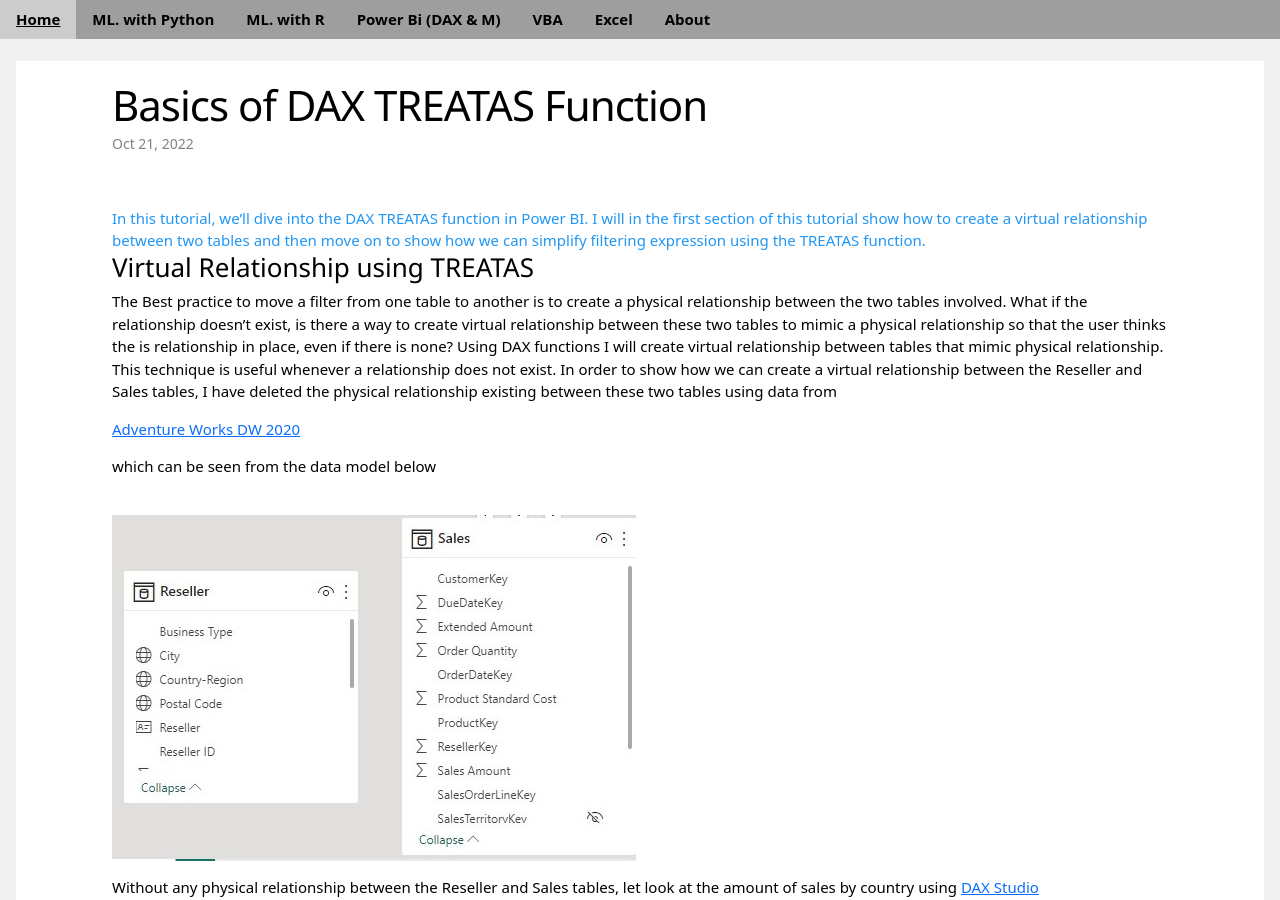
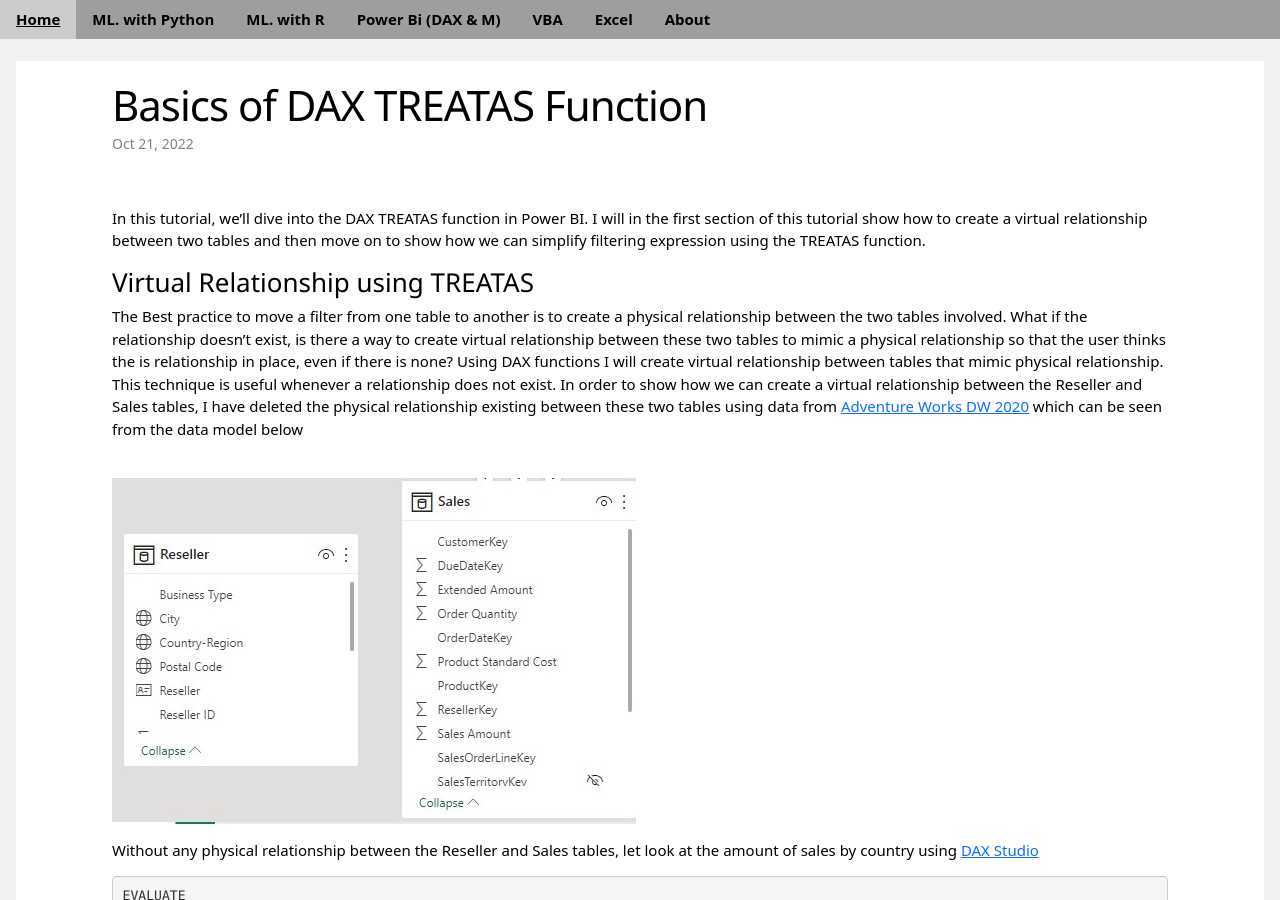
Before and after one commit to emmanuel-arize/arizeblog, a Jekyll site: the page built from Power-BI/_posts/2022-10-21-Treatas.md, in a window 1280 px wide and 900 px high. Built offline with Jekyll 4.4.1, drawn with Linux system fonts in a browser that asks for light colours; nearby versions of some CDN libraries; library files that are not in the unit come from our copies.

Commit message:
Update 2022-10-21-Treatas.md

```diff
--- a/Power-BI/_posts/2022-10-21-Treatas.md
+++ b/Power-BI/_posts/2022-10-21-Treatas.md
@@ -4,20 +4,16 @@
 category: Power-BI
 #author: Arize Emmanuel
 ---
-<div class="w3-text-blue">
+
 In this tutorial, we’ll dive into the DAX TREATAS function in Power BI. I will in the first section of this tutorial show how to create a virtual relationship between two tables  and then move on to show how we can simplify filtering expression using the TREATAS function.
-</div>
+
 ### Virtual Relationship using TREATAS
 The Best practice to move a filter from one table to another is to create a physical relationship between the two tables
 involved. What if the relationship doesn't exist, is there a way to create virtual relationship between these two tables to
  mimic a physical relationship so that the user thinks the is relationship in place, even if there is none? Using DAX functions
  I will create virtual relationship between tables that mimic physical relationship. This technique is useful whenever a relationship does not exist.
  In order to show how we can create a virtual relationship between the Reseller and Sales tables, I have deleted the physical relationship
- existing between these two tables using data from
-
- <a href="https://github.com/microsoft/powerbi-desktop-samples/blob/main/DAX/Adventure%20Works%20DW%202020.pbix">Adventure Works DW 2020<a/>
-
- which can be seen from the data model below
+ existing between these two tables using data from <a href="https://github.com/microsoft/powerbi-desktop-samples/blob/main/DAX/Adventure%20Works%20DW%202020.pbix">Adventure Works DW 2020<a/> which can be seen from the data model below
 
 <br>
 <img class="w3-center w3-brown" src="{{'/assets/images/power_bi/treatas1.jpg' |relative_url}}" >
```
